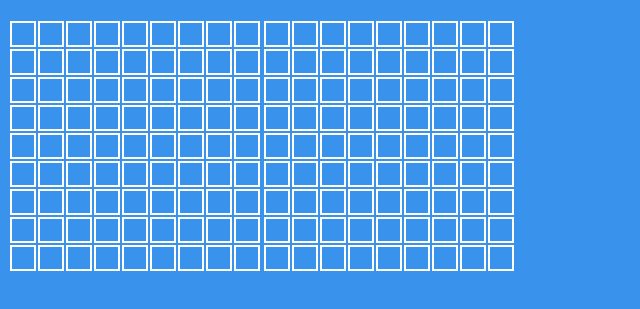
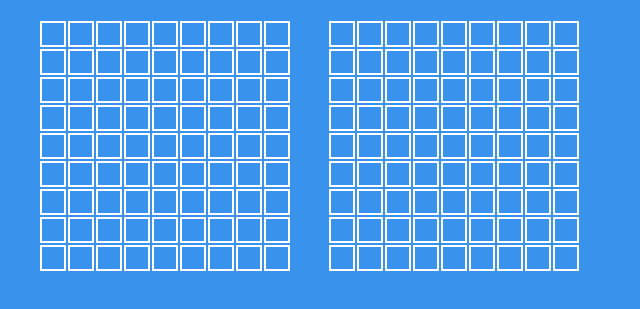
Before and after one commit to Alzex/Sea-Battle, a plain HTML site: page index.html in a window 1280 px wide. Both pictures are taken after a click on the button "START". Shown: the part 61-370 px from the top of the page, without its empty margins (0-640 px from the left). Drawn offline with Linux system fonts and the light colour scheme.

Commit message:
Fixed style view

```diff
--- a/styles/style.css
+++ b/styles/style.css
@@ -41,6 +41,7 @@ button:hover {
 
 #gameFields {
   position: absolute;
+  margin-left: 30px;
 }
 
 .player1Field {
@@ -48,4 +49,5 @@ button:hover {
 }
 .player2Field {
   display: inline-block;
+  margin-left: 35px;
 }
```
